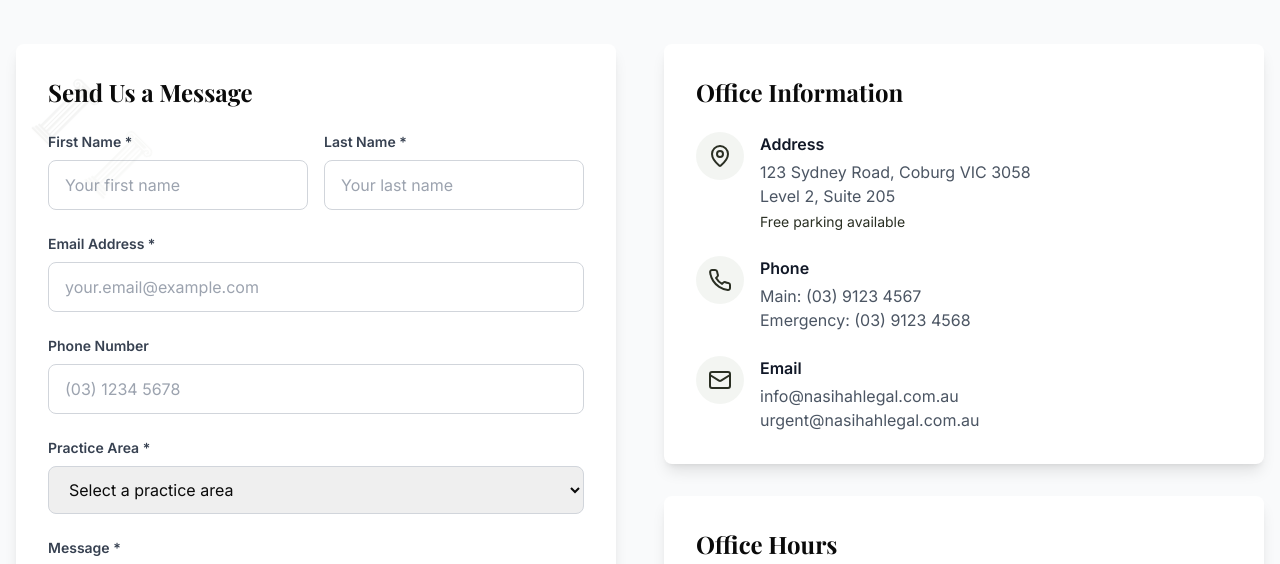
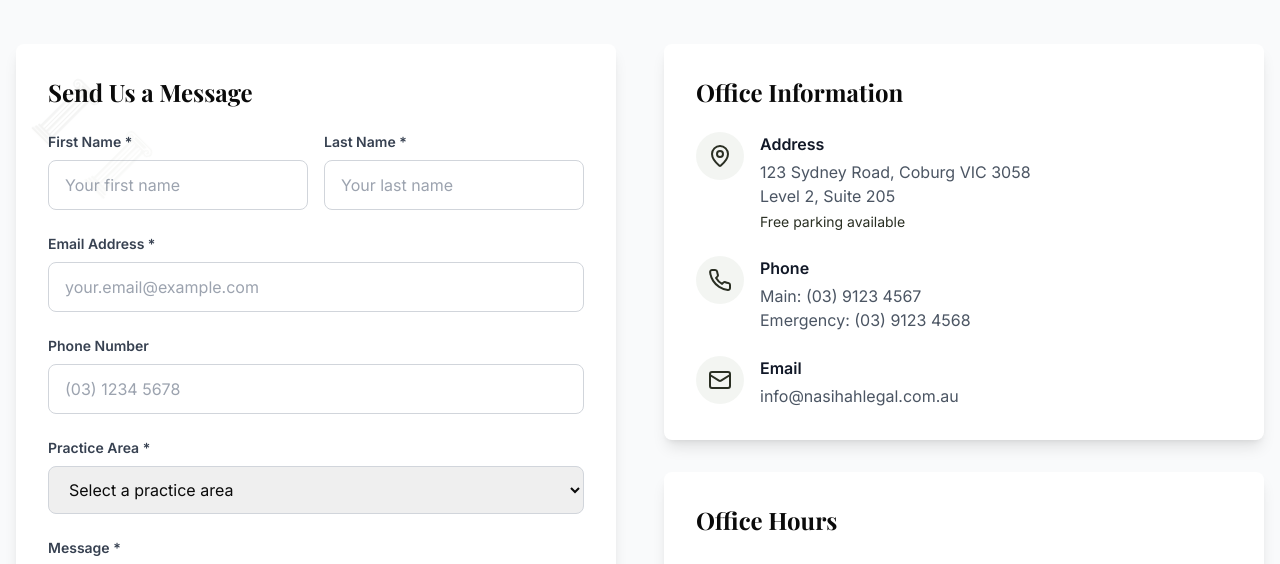
Before and after one commit to faysalabdi/nasihahlegalapp, a Next.js app: page /contact in a window 1280 px wide. Shown: the part 1250-1814 px from the top of the page. Built offline with nearby package versions, Linux system fonts and the light colour scheme; a web font is replaced by a local one.

Commit message:
Remove secondary email from contact page for streamlined communication.

```diff
--- a/app/contact/page.tsx
+++ b/app/contact/page.tsx
@@ -18,7 +18,6 @@ const contactMethods = [
     icon: Mail,
     title: "Email Us",
     primary: "info@nasihahlegal.com.au",
-    secondary: "urgent@nasihahlegal.com.au",
     description: "Get a response within 24 hours",
     available: "24/7 monitoring"
   },
@@ -347,7 +346,6 @@ export default function ContactPage() {
                     <div>
                       <h4 className="font-semibold text-gray-900 mb-1">Email</h4>
                       <p className="text-gray-600">info@nasihahlegal.com.au</p>
-                      <p className="text-gray-600">urgent@nasihahlegal.com.au</p>
                     </div>
                   </div>
                 </div>
```
